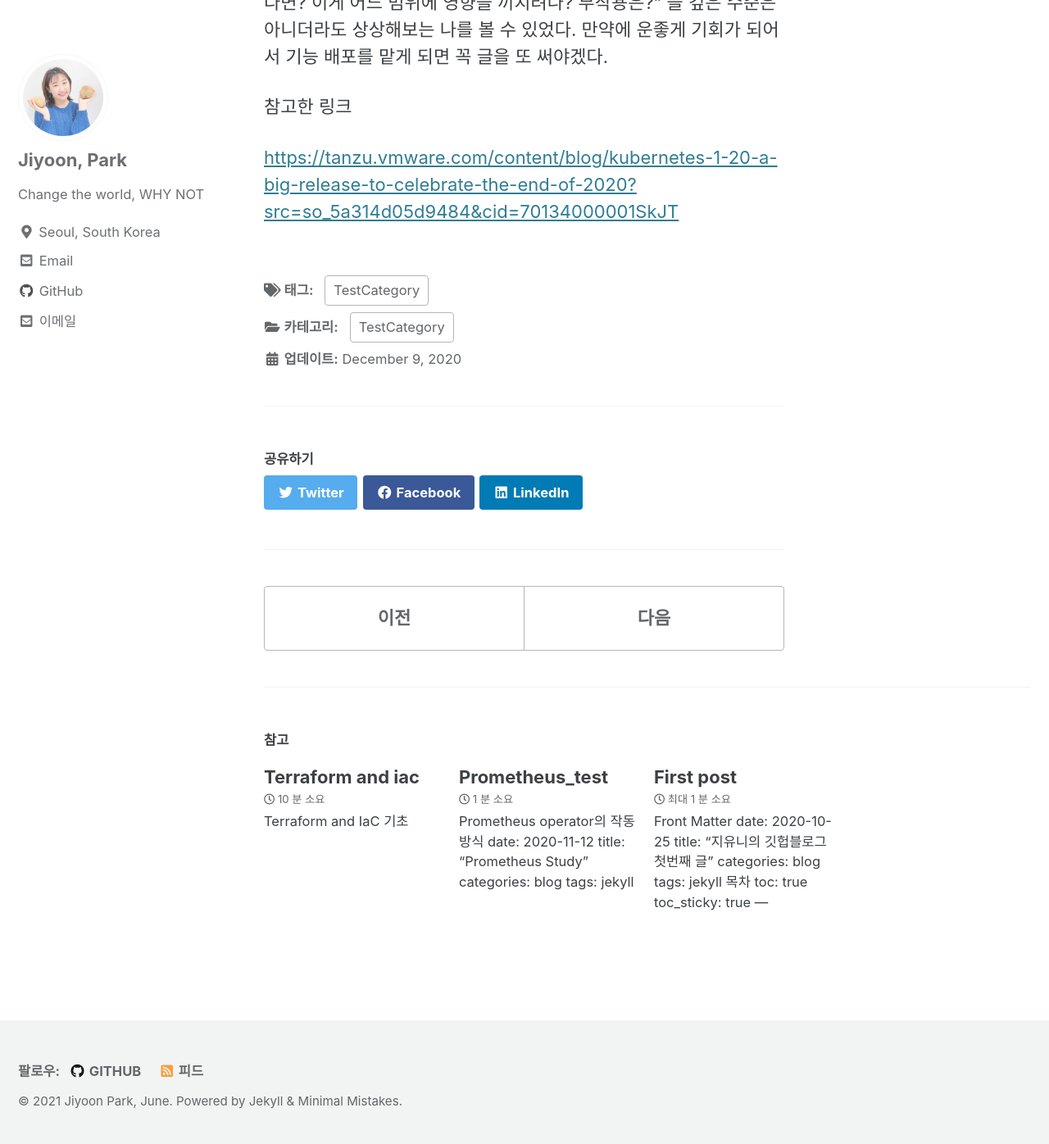
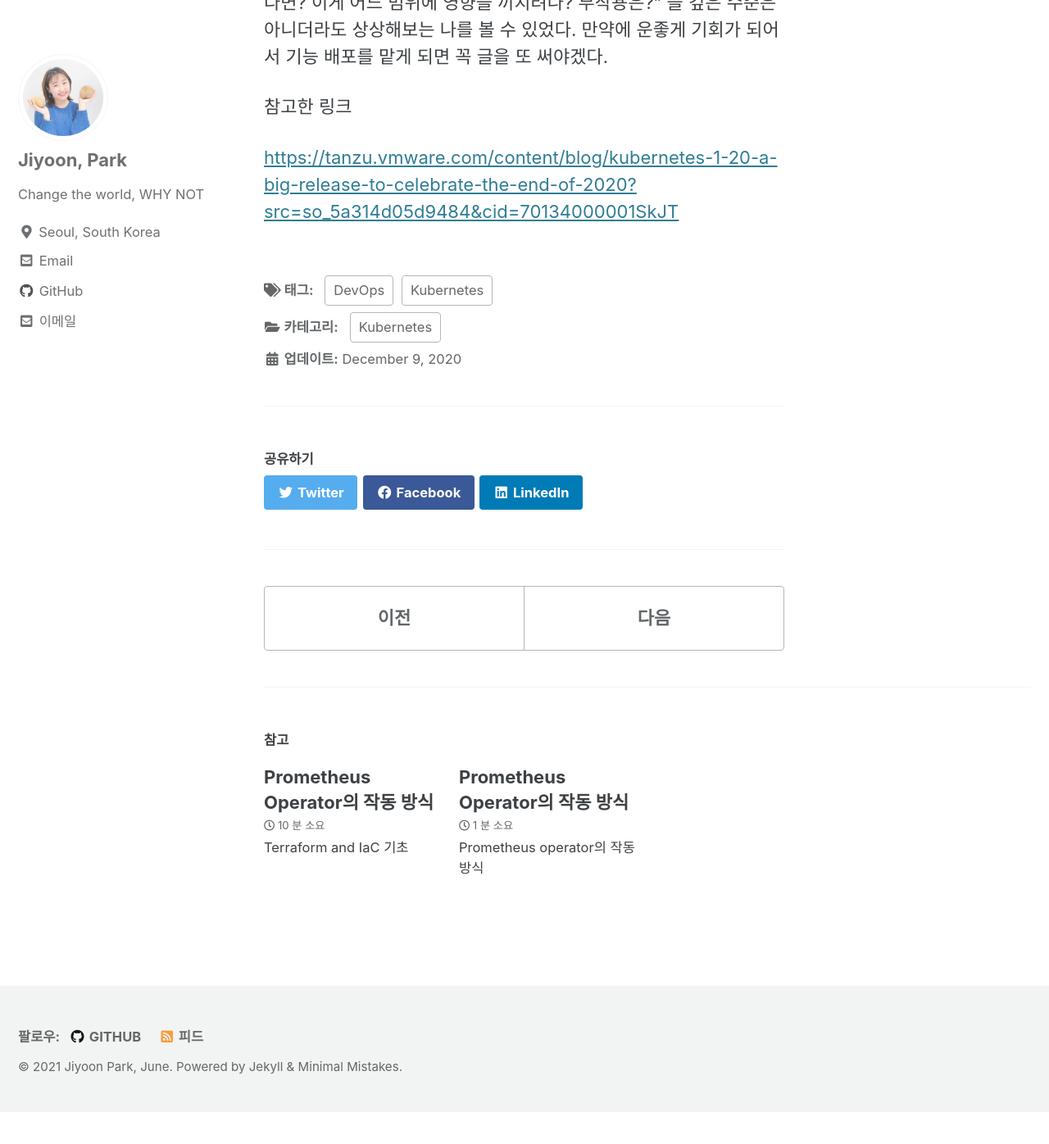
Before and after one commit to jean1042/jean1042.github.io, a Jekyll site: the page built from _posts/2020-12-09-Kubernetes 1.20 Release.md, in a window 1280 px wide and 1400 px high, scrolled down 3825 px. Shown: the top 1396 px of the window at 82% size. Built offline with Jekyll 4.4.1, drawn with Linux system fonts in a browser that asks for light colours; cached includes are drawn as plain includes; after the commit the page ends 5182 px from its top, so only the background shows below that.

Commit message:
Add Categories
Add Categories

```diff
--- a/_posts/2020-10-25-first post.md
+++ /dev/null
@@ -1,10 +0,0 @@
-# Front Matter
----
-date: 2020-10-25
-title: "지유니의 깃헙블로그 첫번째 글"
-categories: blog
-tags: jekyll
-# 목차
-toc: true
-toc_sticky: true
----
--- a/_posts/2020-11-30-prometheus_test.md
+++ b/_posts/2020-11-30-prometheus_test.md
@@ -1,11 +1,16 @@
-# Prometheus operator의 작동방식
 ---
-date: 2020-11-12
-title: "Prometheus Study"
-categories: blog
-tags: jekyll
+date: 2020-11-30
+title: "Prometheus Operator의 작동 방식 "
+categories:
+  - Kubernetes
+tags:
+  - Kubernetes
+  - DevOps
+  - Prometheus
 
 ---
+
+# Prometheus operator의 작동방식
 
 # Prometheus
 
--- a/_posts/2020-12-09-Kubernetes 1.20 Release.md
+++ b/_posts/2020-12-09-Kubernetes 1.20 Release.md
@@ -1,11 +1,11 @@
 ---
 title:  "Kubernetes 1.20 개선사항"
-excerpt: "GitHub Blog 서비스인 github.io 블로그 시작하기로 했다."
-
+date: 2020-12-09
 categories:
-  - TestCategory
+  - Kubernetes
 tags:
-  - TestCategory
+  - Kubernetes
+  - DevOps
 ---
 
 # Kubernetes 1.20 개선사항
--- a/_posts/2020-12-14-Terraform and IaC .md
+++ b/_posts/2020-12-14-Terraform and IaC .md
@@ -1,3 +1,14 @@
+---
+date: 2020-12-14
+title: "Prometheus Operator의 작동 방식"
+categories:
+  - Kubernetes
+tags:
+  - Kubernetes
+  - DevOps
+  - Prometheus
+
+---
 # Terraform and IaC 기초
 
 이번에 테라폼을 이용해서 DB인프라를 구축하는 티켓을 받았다. 살짝 TMI지만 받으면서 포지션도 원래 DevOps에서 약간 Back-end / Plug in 서비스 개발로 변경되었다. 지난번에 DB쪽 모니터링을 담당했는데 그 때 얻은 지식을 바탕으로 구축하는걸 그나마 잘 관찰..할 수 있게 되었다(ㅋㅋㅋㅋ디비 인프라 구축은 내가 아직 역량이 딸려서 못하고, 구축하는걸 잘 관찰하고 서폿 코드 짜는.. 조교 역할 정도..의 티켓). 그래도 팀 리더님이 시간 내주셔서 Terraform 기초 강의까지 해주셔서 안잊어버리고 싶어서 글로 남겨가며 복습 복습.
```
Also changed, not shown: category/index.html (added), 2 other files.
